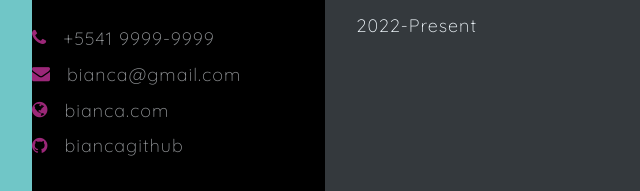
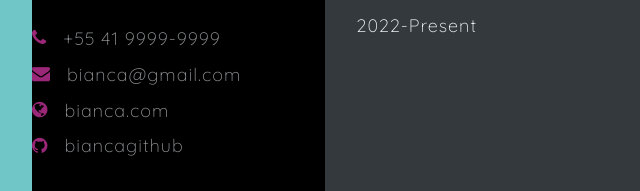
Before and after one commit to Bianca-Leal/Bianca-Leal.github.io, a plain HTML site: page index.html in a window 1280 px wide. Shown: the part 543-734 px from the top of the page, 96-736 px from the left. Drawn offline with Linux system fonts and the light colour scheme.

Commit message:
ultima-att (#8)
* add-estilo

* att

```diff
--- a/index.html
+++ b/index.html
@@ -26,7 +26,7 @@
                 <div class="contact-info">
                     <p class="left-title">Contato</p>
                     <ul>
-                        <li><i class="fa fa-phone"></i>+5541 9999-9999
+                        <li><i class="fa fa-phone"></i>+55 41 9999-9999
                         </li>
                         <li><i class="fa fa-envelope"></i>bianca@gmail.com
                         </li>
```
